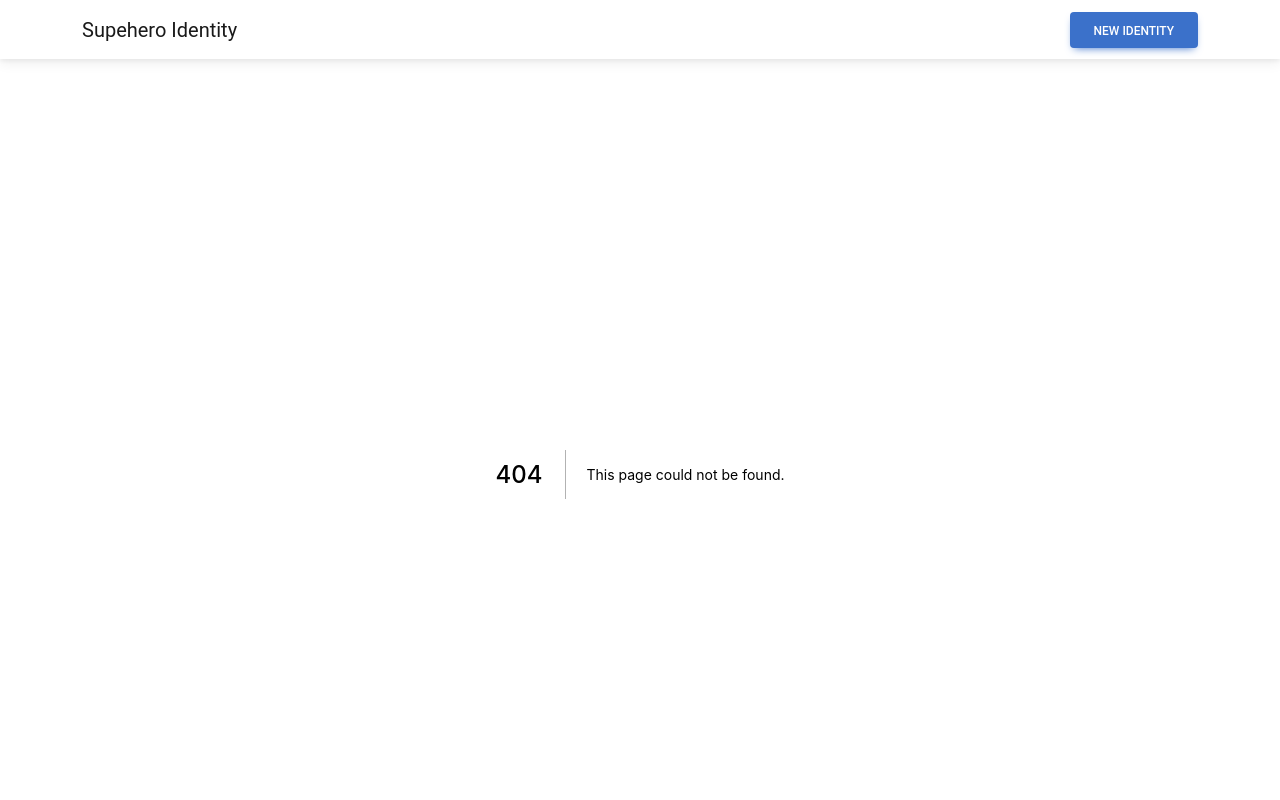
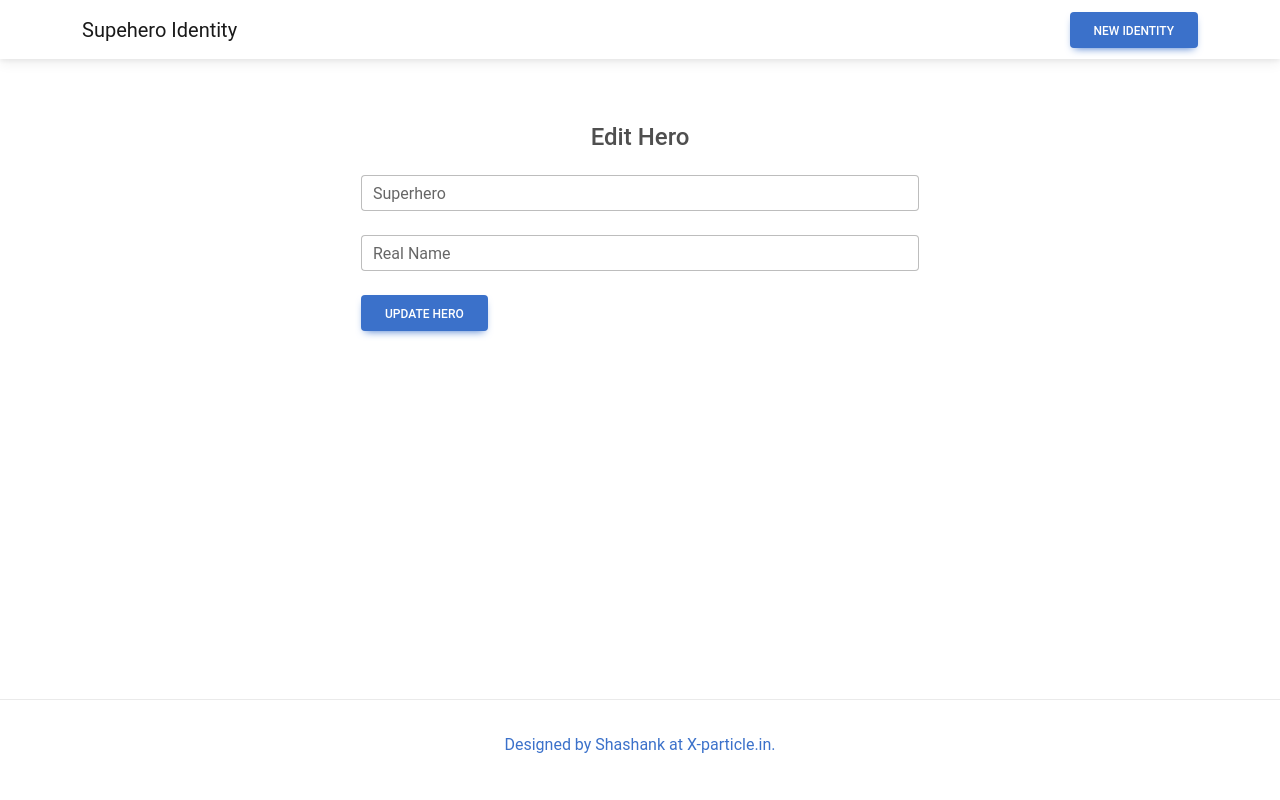
Before and after one commit to Shashankd48/superheros-next-mongodb-app, a Next.js app: page /1/edit in a window 1280 px wide. Before the commit this address had no page. Shown: the top 800 px of the page. Built offline with nearby package versions, Linux system fonts and the light colour scheme; no server answers.

Commit message:
Update working now

```diff
--- /dev/null
+++ b/pages/[id]/edit.js
@@ -0,0 +1,76 @@
+import Header from "../../components/Header";
+import { MDBInput, MDBBtn } from "mdb-react-ui-kit";
+import axios from "axios";
+import Router from "next/router";
+import { Fragment, useState } from "react";
+import config from "../../config";
+
+const EditHero = ({ hero }) => {
+   const [heroData, setHeroData] = useState({
+      superHero: hero ? hero.superHero : "",
+      realName: hero ? hero.realName : "",
+   });
+
+   const handleChange = (event) => {
+      setHeroData({ ...heroData, [event.target.name]: event.target.value });
+   };
+
+   const handleSubmit = async (event) => {
+      event.preventDefault();
+      try {
+         const res = await axios.put(`${config.baseURL}/hero/${hero._id}`, {
+            ...heroData,
+         });
+
+         if (res.status == 200) Router.push("/");
+      } catch (error) {
+         console.log("Error: ", error.response.data);
+      }
+   };
+
+   return (
+      <Fragment>
+         <Header title="Edit Hero" />
+         <div className="container">
+            <div className="mt-4 w-50 m-auto mt-5">
+               <h4 className="text-center mb-4">Edit Hero</h4>
+               <form onSubmit={handleSubmit}>
+                  <MDBInput
+                     onChange={handleChange}
+                     label="Superhero"
+                     type="text"
+                     name="superHero"
+                     value={heroData.superHero}
+                     className="mb-4"
+                  />
+                  <MDBInput
+                     onChange={handleChange}
+                     label="Real Name"
+                     type="text"
+                     name="realName"
+                     value={heroData.realName}
+                     className="mb-4"
+                  />
+
+                  <MDBBtn type="submit">Update Hero</MDBBtn>
+               </form>
+            </div>
+         </div>
+      </Fragment>
+   );
+};
+
+export async function getServerSideProps(context) {
+   try {
+      const res = await axios(`${config.baseURL}/hero/${context.params.id}`);
+      return {
+         props: { hero: res.data.hero },
+      };
+   } catch (error) {
+      return {
+         props: { hero: null },
+      };
+   }
+}
+
+export default EditHero;
--- a/pages/index.js
+++ b/pages/index.js
@@ -33,7 +33,7 @@ function Home({ heros = [] }) {
                                  <Link href={`${hero._id}`}>
                                     <MDBBtn>View Hero</MDBBtn>
                                  </Link>
-                                 <Link href="/">
+                                 <Link href={`${hero._id}/edit`}>
                                     <MDBBtn
                                        color="warning"
                                        size="small"
```
Also changed, not shown: pages/[id]/index.js (renamed from pages/[id].js, +3 -8 lines), pages/about.js (deleted, +0 -9 lines).
